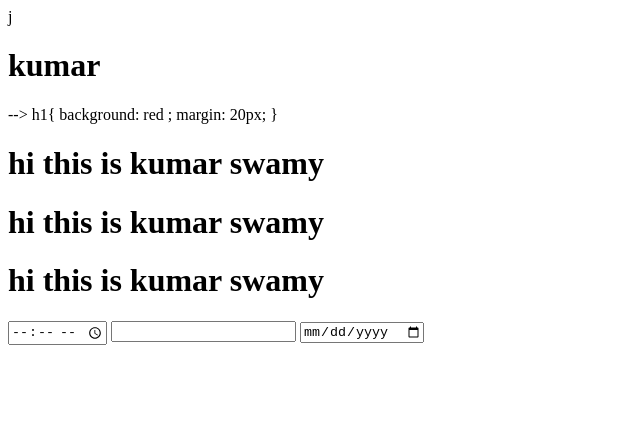
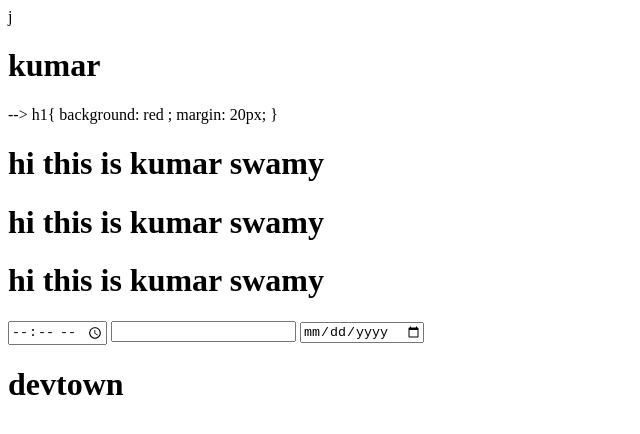
Before and after one commit to kumar9177/FWSD-Days-Files, a plain HTML site: page kumar.html in a window 1280 px wide. Shown: the whole page, without its empty margins (0-640 px from the left). Drawn offline with Linux system fonts and the light colour scheme.

Commit message:
added my file

```diff
--- a/kumar.html
+++ b/kumar.html
@@ -89,3 +89,5 @@ g
         <input type="date">
     </body>
 </html>
+
+<h1>devtown</h1>
```
